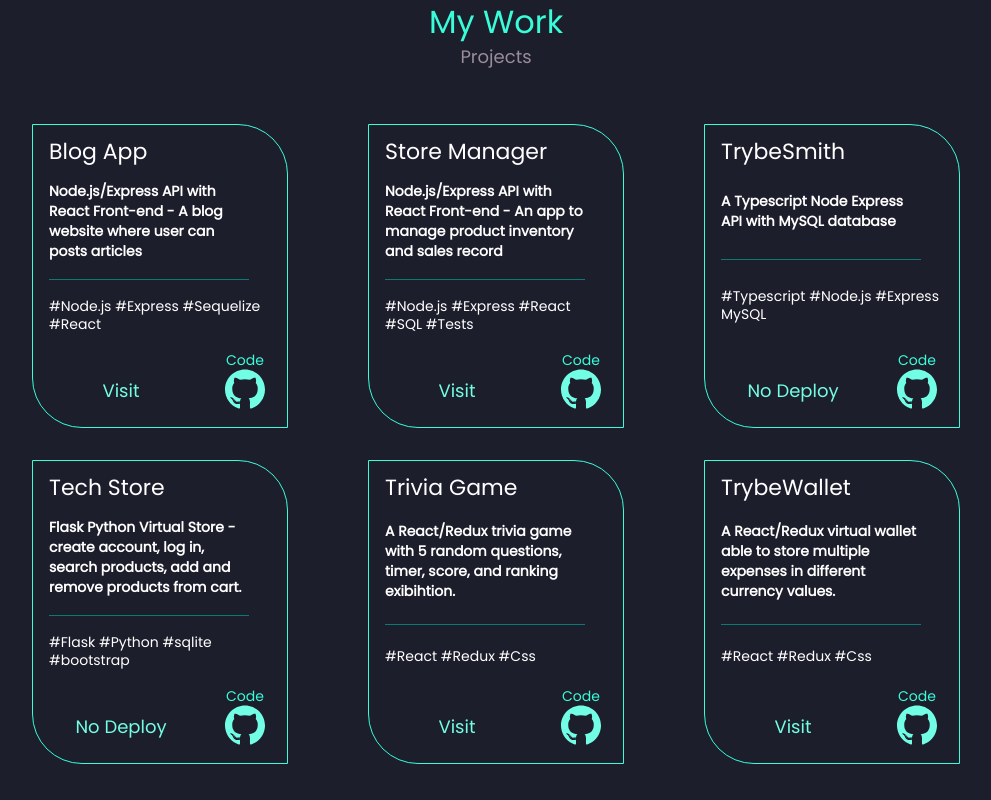
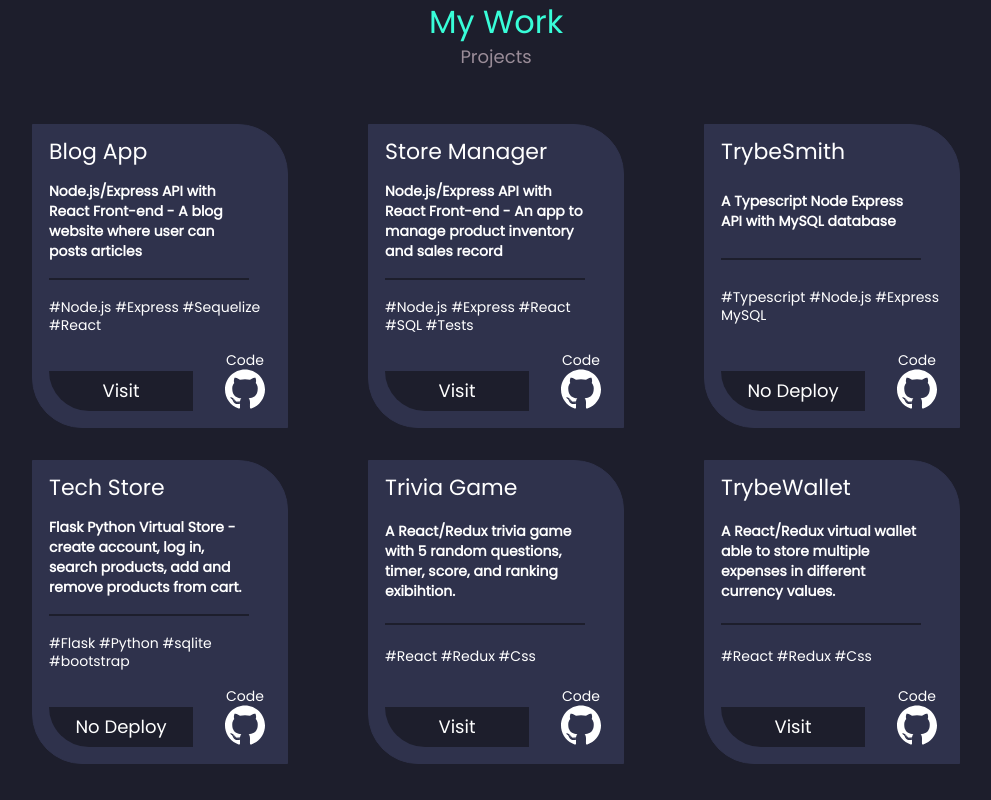
Before and after one commit to Breno-Albuquerque/Breno-Albuquerque.github.io, a React (Create React App) app: page / in a window 1280 px wide. Shown: the part 2320-3120 px from the top of the page, without its empty margins (144-1135 px from the left). Built offline with nearby package versions, Linux system fonts and the light colour scheme.

Commit message:
BREAKING CHANGE: Change cards colors styles

```diff
--- a/src/components/About/StyledAbout.js
+++ b/src/components/About/StyledAbout.js
@@ -64,6 +64,7 @@ export const Line = styled(motion.span)`
 export const Text = styled(motion.p)`
   color: ${props => props.theme.text};
   font-size: 16px;
+  text-align: justify;
 
   margin-bottom: 32px;
   line-height: 24px;
--- a/src/components/TechStack/StyledTechStack.js
+++ b/src/components/TechStack/StyledTechStack.js
@@ -108,16 +108,16 @@ export const SvgBox = styled(motion.div)`
 
   transition: all ease 0.2s;
 
-  border: 1px solid ${props => props.theme.main};
+  //  border: 1px solid ${props => props.theme.main};
 
   @media(min-width: 768px) {
     margin-right: 32px;
   }
 
+  background-color: ${props => props.theme.backL};
+  border: 1px solid ${props => props.theme.back};
+
   @media(min-width: 992px) {
-    background-color: ${props => props.theme.backL};
-    border: 1px solid ${props => props.theme.back};
-
     &:hover{
       background-color: ${props => props.theme.back};
       border: 1px solid ${props => props.theme.main};
--- a/src/subComponents/Card.js
+++ b/src/subComponents/Card.js
@@ -20,6 +20,8 @@ const Container = styled(motion.div)`
   display: flex;
   flex-direction: column;
   justify-content: space-between;
+  border: 1px solid ${props => props.theme.backLL};
+    background: ${props => props.theme.backLL};
 
   @media(min-width: 992px) {
     min-height: 381px;
@@ -27,9 +29,8 @@ const Container = styled(motion.div)`
     /* margin-right: 64px; */
     margin-bottom: 64px;
 
-    color: ${props => props.theme.mainL};
-    border: 1px solid ${props => props.theme.backLL};
-    background: ${props => props.theme.backLL};
+    //color: ${props => props.theme.mainL};
+
 
     transition: all 0.1s;
 
@@ -71,7 +72,7 @@ const Anchor = styled(motion.a)`
   transition: all 0.1s;
 
   @media(min-width: 992px) {
-    color: ${props => props.theme.mainL};
+    color: ${props => props.theme.text};
     background: ${props => props.theme.back};
 
     ${Container}:hover &{
@@ -101,13 +102,13 @@ const CardDescription = styled.p`
 `
 
 const Line = styled.span`
-  background-color: ${props => props.theme.text};
+  background-color: ${props => props.theme.back};
 
   width: 90%;
-  height: 1px;
+  height: 2px;
 
   @media(min-width: 992px) {
-    background-color: ${props => props.theme.alt1};
+    //background-color: ${props => props.theme.alt1};
 
     ${Container}:hover &{
       background-color: ${props => props.theme.text};
@@ -140,7 +141,7 @@ const GithubAnchor = styled(motion.a)`
   justify-self: flex-end;
   align-self: flex-end;
 
-  color: ${props => props.theme.main};
+  color: ${props => props.theme.text};
   text-decoration: none;
   font-size: 14px;
 
@@ -171,11 +172,11 @@ function Card(props) {
   const [svgColor, setSvgColor] = useState(theme.mainL);
 
   function handleMouseOver() {
-    setSvgColor(theme.text);
+    //setSvgColor(theme.text);
   }
 
   function handleMouseLeave() {
-    setSvgColor(theme.mainL);
+    //setSvgColor(theme.mainL);
   }
 
   // Delays para animações:
@@ -185,6 +186,7 @@ function Card(props) {
   const animation = useAnimation();
 
   useEffect(() => {
+    setSvgColor(theme.text);
     if (inView) {
       animation.start('show');
     }
```
